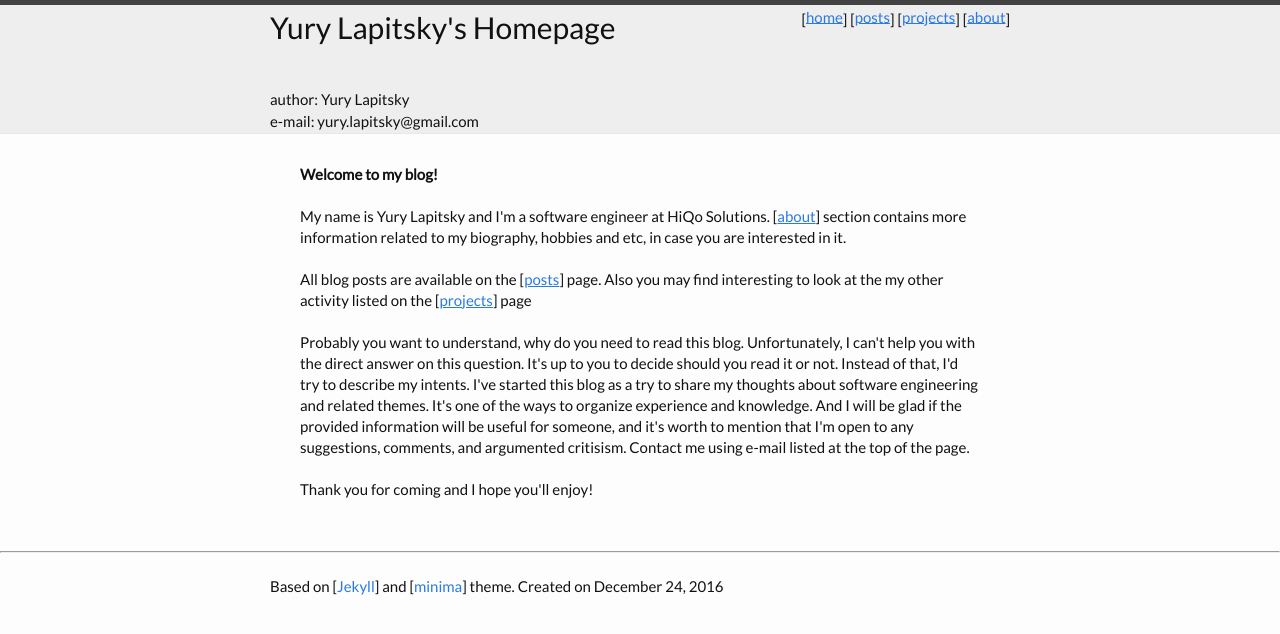
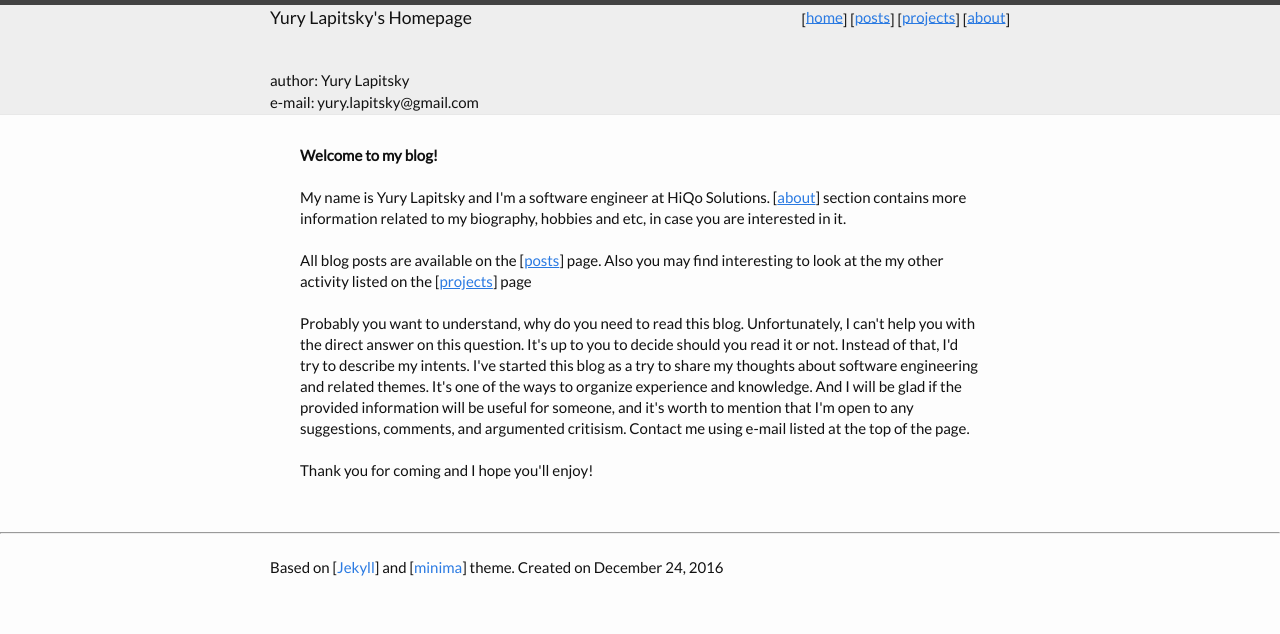
Before and after one commit to skyylex/skyylex.github.io, a Jekyll site: the page built from index.md, in a window 1280 px wide. Shown: the top 634 px of the page. Built offline with Jekyll 4.4.1, drawn with Linux system fonts in a browser that asks for light colours.

Commit message:
Update header.html

```diff
--- a/_includes/header.html
+++ b/_includes/header.html
@@ -33,7 +33,7 @@
 <header class="common_header site-header" role="banner">
   <div class="wrapper">
     <span style="float: left;">
-      <h1>{{ site.title | escape }}</h1>
+      <h3>{{ site.title | escape }}</h3>
       <div>&nbsp</div>
       <div>author: Yury Lapitsky</div>
       <div>e-mail: {{ site.email }}</div>
```
